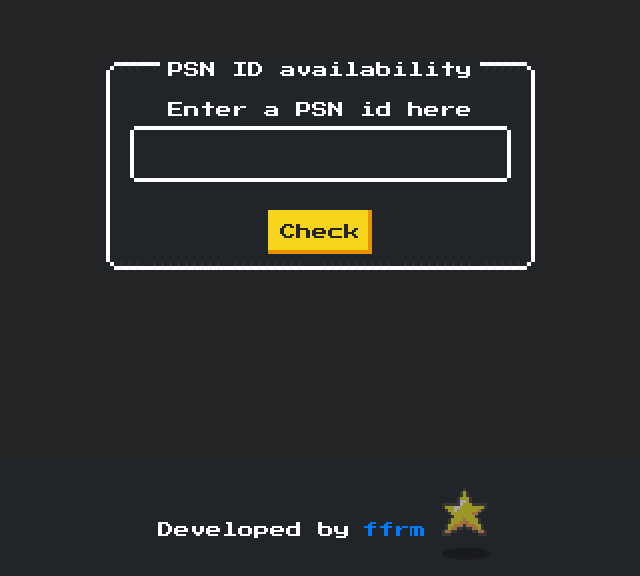
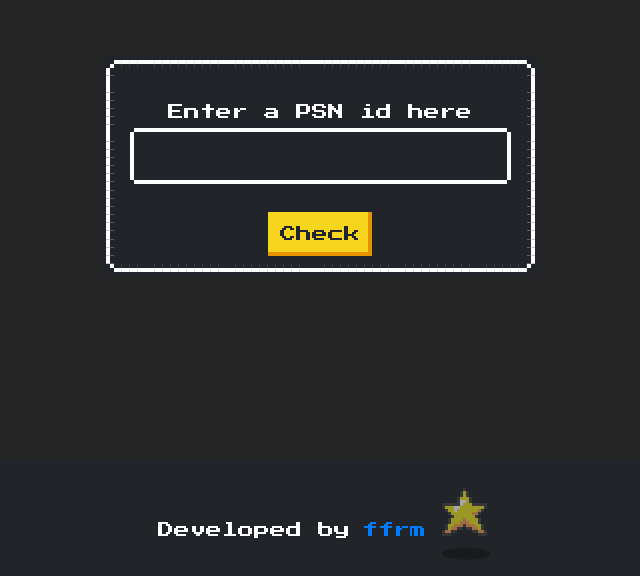
Before and after one commit to asnando/psn-id-checker, a Next.js app: page / in a window 1280 px wide. Shown: the part 222-798 px from the top of the page, without its empty margins (320-960 px from the left). Built offline with nearby package versions, Linux system fonts and the light colour scheme.

Commit message:
remove main box redundant title

```diff
--- a/pages/index.js
+++ b/pages/index.js
@@ -83,7 +83,7 @@
   function _renderMainBox() {
     return (
       <div className="nes-container with-title is-rounded is-dark is-centered">
-        <p className="title">{PAGE_TITLE}</p>
+        <br />
         <div className="nes-field">
           <label for="id">Enter a PSN id here</label>
           <input type="text" id="id" className="nes-input is-dark" ref={inputRef} />
```
